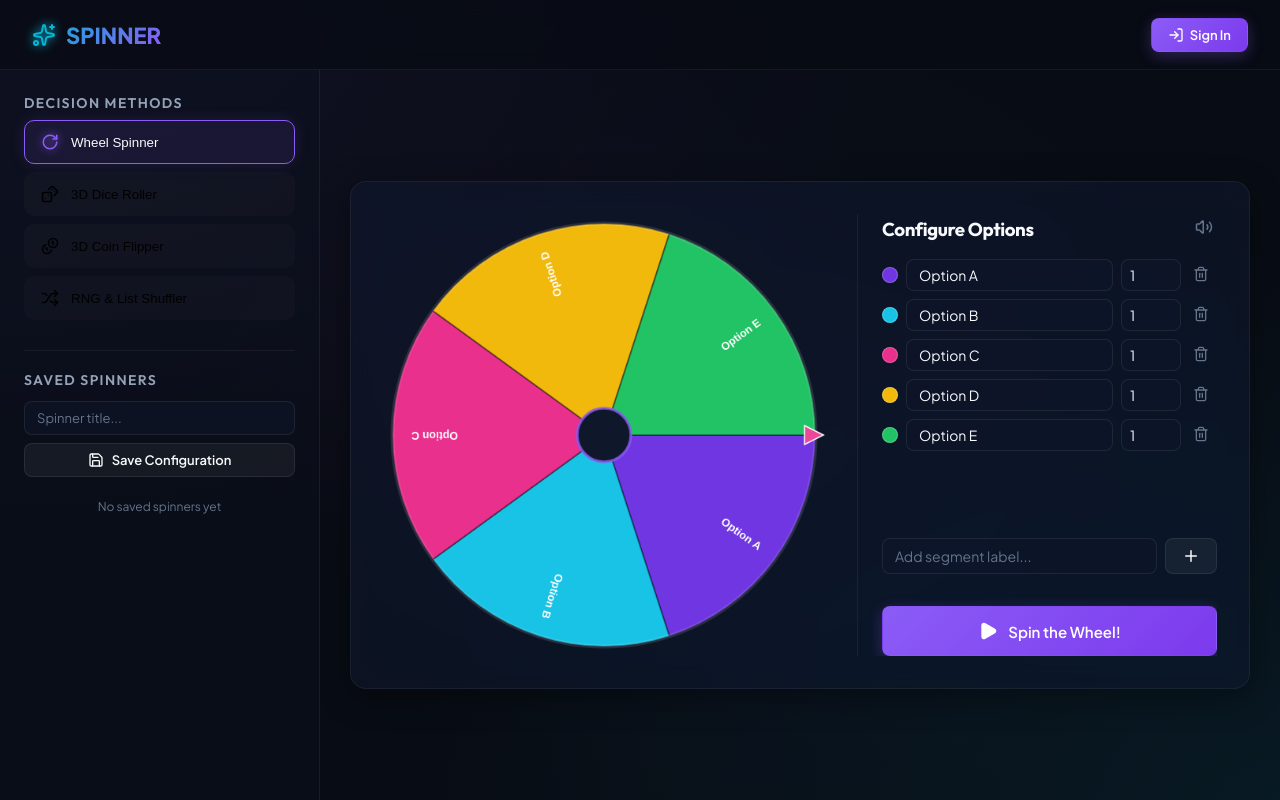
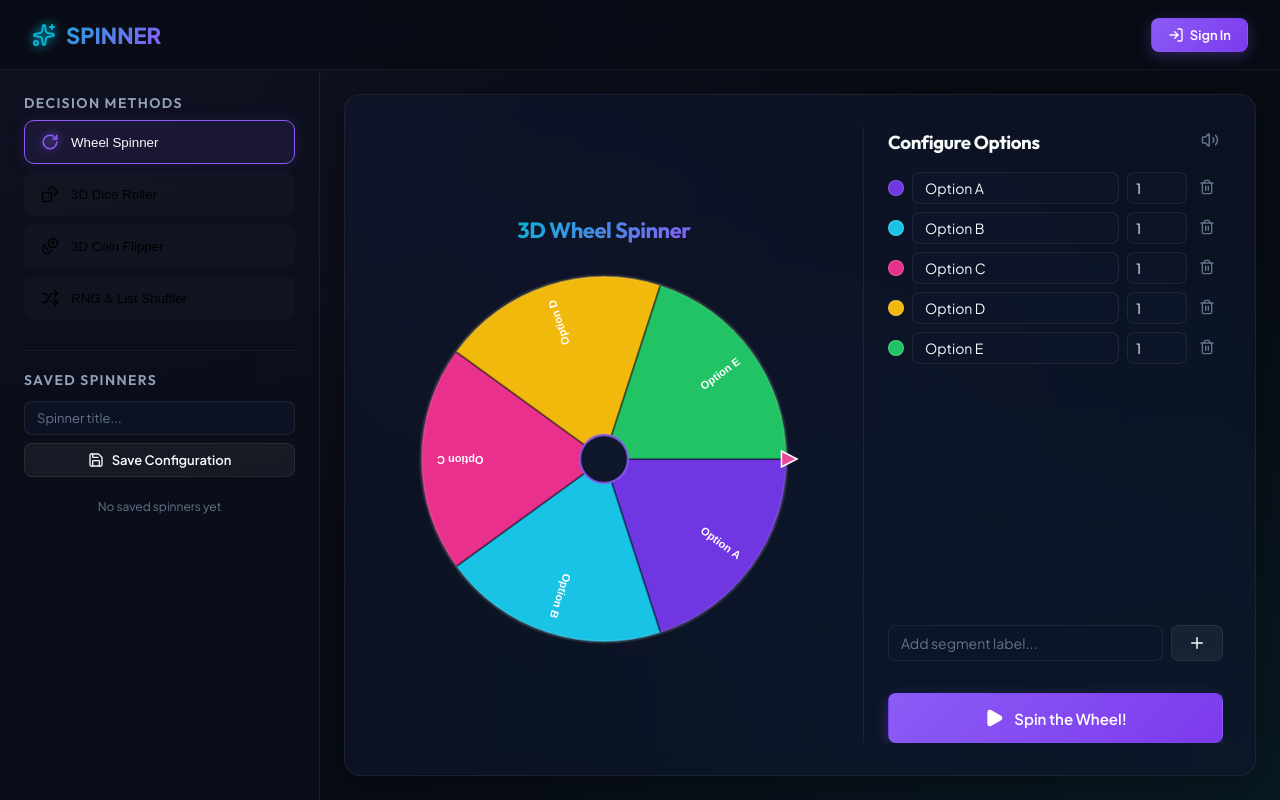
Before and after one commit to alexmaisa/spinner, a React (Vite) app in the folder frontend/: page / in a window 1280 px wide. Built offline with nearby package versions, Linux system fonts and the light colour scheme.

Commit message:
style(frontend): align Wheel Spinner layout padding, margins, and center vertical positioning with 3D Dice Roller

```diff
--- a/frontend/src/App.tsx
+++ b/frontend/src/App.tsx
@@ -34,11 +34,22 @@ const WS_BASE = window.location.origin.includes('localhost') || window.location.
   : (window.location.protocol === 'https:' ? 'wss://' : 'ws://') + window.location.host;
 
 export default function App() {
+  const [isMobile, setIsMobile] = useState(window.innerWidth <= 992);
+
+  useEffect(() => {
+    const handleWindowResize = () => {
+      setIsMobile(window.innerWidth <= 992);
+    };
+    window.addEventListener('resize', handleWindowResize);
+    return () => window.removeEventListener('resize', handleWindowResize);
+  }, []);
+
   // Navigation & Authentication states
   const [activeTab, setActiveTab] = useState<'wheel' | 'dice' | 'coin' | 'extra'>('wheel');
   const [token, setToken] = useState<string | null>(localStorage.getItem('spinner_token'));
   const [username, setUsername] = useState<string | null>(localStorage.getItem('spinner_username'));
   const [showAuthModal, setShowAuthModal] = useState(false);
+
 
   // Spinner Segment state
   const [wheelSegments, setWheelSegments] = useState<WheelSegment[]>([
@@ -592,7 +603,7 @@ export default function App() {
         {/* Playing Arena Pane */}
         <main className="arena">
           {activeTab === 'wheel' && (
-            <div style={{ display: 'flex', flexDirection: 'column', gap: '20px', width: '100%', maxWidth: '900px' }}>
+            <div style={{ display: 'flex', flexDirection: 'column', gap: '20px', width: '100%', maxWidth: '1280px', height: isMobile ? 'auto' : '100%', minHeight: 0 }}>
               {/* Multiplayer Banner Header */}
               {isMultiplayerMode && (
                 <div className="pulse-glow glass-panel" style={{
--- a/frontend/src/components/WheelSpinner.tsx
+++ b/frontend/src/components/WheelSpinner.tsx
@@ -181,33 +181,59 @@ export const WheelSpinner: React.FC<WheelSpinnerProps> = ({
     setSegments(updated);
   };
 
-  // Render the Wheel on Canvas
+  const [isMobile, setIsMobile] = useState(window.innerWidth <= 992);
+  const [wheelSize, setWheelSize] = useState(560);
+  const containerRef = useRef<HTMLDivElement | null>(null);
+  const wheelSizeRef = useRef(560);
+
   useEffect(() => {
-    const canvas = canvasRef.current;
-    if (!canvas) return;
+    const handleWindowResize = () => {
+      setIsMobile(window.innerWidth <= 992);
+    };
+    window.addEventListener('resize', handleWindowResize);
+    return () => window.removeEventListener('resize', handleWindowResize);
+  }, []);
 
-    const ctx = canvas.getContext('2d');
-    if (!ctx) return;
+  useEffect(() => {
+    wheelSizeRef.current = wheelSize;
+  }, [wheelSize]);
 
-    const dpr = window.devicePixelRatio || 1;
-    const size = 560;
-    canvas.width = size * dpr;
-    canvas.height = size * dpr;
-    canvas.style.width = `${size}px`;
-    canvas.style.height = `${size}px`;
-    canvas.style.maxWidth = '100%';
-    canvas.style.height = 'auto';
-    ctx.scale(dpr, dpr);
+  useEffect(() => {
+    const container = containerRef.current;
+    if (!container) return;
 
+    const handleResize = () => {
+      const width = container.clientWidth;
+      const height = container.clientHeight;
+
+      // Symmetrical 32px padding on all sides (total 64px)
+      // Account for 50px of title height inside visualizer pane
+      const padding = 64;
+      const titleHeight = 50;
+      const newSize = Math.max(280, Math.min(width, height - titleHeight) - padding);
+      setWheelSize(newSize);
+    };
+
+    handleResize();
+
+    const observer = new ResizeObserver(handleResize);
+    observer.observe(container);
+
+    return () => {
+      observer.disconnect();
+    };
+  }, []);
+
+
+  const drawWheelFrame = (ctx: CanvasRenderingContext2D, size: number, angle: number) => {
     const radius = size / 2;
     const cx = radius;
     const cy = radius;
 
-    const drawWheel = () => {
     ctx.clearRect(0, 0, size, size);
 
     const totalWeight = segments.reduce((sum, s) => sum + s.weight, 0);
-      let currentAngle = angleRef.current;
+    let currentAngle = angle;
 
     // Draw segments
     segments.forEach((seg) => {
@@ -234,12 +260,14 @@ export const WheelSpinner: React.FC<WheelSpinnerProps> = ({
       ctx.textAlign = 'right';
       ctx.textBaseline = 'middle';
       ctx.fillStyle = '#ffffff';
-        ctx.font = 'bold 14px "Plus Jakarta Sans", sans-serif';
+      const fontSize = Math.max(11, Math.min(15, Math.round(size / 38)));
+      ctx.font = `bold ${fontSize}px "Plus Jakarta Sans", sans-serif`;
 
       // Clip labels if too long
       let label = seg.label;
-        if (label.length > 24) label = label.substring(0, 22) + '...';
-        ctx.fillText(label, radius - 36, 0);
+      const maxLabelLength = Math.max(12, Math.min(24, Math.round(size / 22)));
+      if (label.length > maxLabelLength) label = label.substring(0, maxLabelLength - 2) + '...';
+      ctx.fillText(label, radius - Math.max(28, size * 0.06), 0);
       ctx.restore();
 
       currentAngle += sliceAngle;
@@ -247,26 +275,27 @@ export const WheelSpinner: React.FC<WheelSpinnerProps> = ({
 
     // Draw inner glowing center circle
     ctx.beginPath();
-      ctx.arc(cx, cy, 34, 0, 2 * Math.PI);
+    const innerRadius = Math.max(24, Math.min(36, size * 0.06));
+    ctx.arc(cx, cy, innerRadius, 0, 2 * Math.PI);
     ctx.closePath();
     ctx.fillStyle = '#0f172a';
     ctx.fill();
     ctx.strokeStyle = 'rgba(139, 92, 246, 0.8)';
-      ctx.lineWidth = 3.5;
+    ctx.lineWidth = Math.max(2, size * 0.006);
     ctx.stroke();
 
     // Outer gold decorative border ring
     ctx.beginPath();
     ctx.arc(cx, cy, radius - 12, 0, 2 * Math.PI);
     ctx.strokeStyle = 'rgba(255, 255, 255, 0.12)';
-      ctx.lineWidth = 5;
+    ctx.lineWidth = Math.max(3, size * 0.009);
     ctx.stroke();
 
     // Draw Indicator Needle (at 0 degrees / Right side)
     ctx.beginPath();
     ctx.moveTo(size - 2, cy);
-      ctx.lineTo(size - 26, cy - 12);
-      ctx.lineTo(size - 26, cy + 12);
+    ctx.lineTo(size - Math.max(16, size * 0.045), cy - Math.max(8, size * 0.02));
+    ctx.lineTo(size - Math.max(16, size * 0.045), cy + Math.max(8, size * 0.02));
     ctx.closePath();
     ctx.fillStyle = '#ec4899';
     ctx.fill();
@@ -275,8 +304,26 @@ export const WheelSpinner: React.FC<WheelSpinnerProps> = ({
     ctx.stroke();
   };
 
-    drawWheel();
-  }, [segments]);
+  // Render the Wheel on Canvas
+  useEffect(() => {
+    const canvas = canvasRef.current;
+    if (!canvas) return;
+
+    const ctx = canvas.getContext('2d');
+    if (!ctx) return;
+
+    const dpr = window.devicePixelRatio || 1;
+    const size = wheelSize;
+    canvas.width = size * dpr;
+    canvas.height = size * dpr;
+    canvas.style.width = `${size}px`;
+    canvas.style.height = `${size}px`;
+    canvas.style.maxWidth = '100%';
+    canvas.style.height = 'auto';
+    ctx.scale(dpr, dpr);
+
+    drawWheelFrame(ctx, size, angleRef.current);
+  }, [segments, wheelSize]);
 
   // Decoupled Physics Spin Loop
   const spin = () => {
@@ -345,70 +392,8 @@ export const WheelSpinner: React.FC<WheelSpinnerProps> = ({
       if (canvas) {
         const ctx = canvas.getContext('2d');
         if (ctx) {
-          const size = 560;
-          const radius = size / 2;
-          const cx = radius;
-          const cy = radius;
-          ctx.clearRect(0, 0, size, size);
-
-          let currentAngle = angleRef.current;
-
-          // Redraw everything
-          segments.forEach((seg) => {
-            const sliceAngle = (seg.weight / totalWeight) * 2 * Math.PI;
-
-            ctx.beginPath();
-            ctx.moveTo(cx, cy);
-            ctx.arc(cx, cy, radius - 12, currentAngle, currentAngle + sliceAngle);
-            ctx.closePath();
-            ctx.fillStyle = seg.color;
-            ctx.fill();
-            ctx.strokeStyle = 'rgba(8, 12, 20, 0.4)';
-            ctx.lineWidth = 2;
-            ctx.stroke();
-
-            ctx.save();
-            ctx.translate(cx, cy);
-            ctx.rotate(currentAngle + sliceAngle / 2);
-            ctx.textAlign = 'right';
-            ctx.textBaseline = 'middle';
-            ctx.fillStyle = '#ffffff';
-            ctx.font = 'bold 14px "Plus Jakarta Sans", sans-serif';
-            let label = seg.label;
-            if (label.length > 24) label = label.substring(0, 22) + '...';
-            ctx.fillText(label, radius - 36, 0);
-            ctx.restore();
-
-            currentAngle += sliceAngle;
-          });
-
-          // Inner circle
-          ctx.beginPath();
-          ctx.arc(cx, cy, 34, 0, 2 * Math.PI);
-          ctx.fillStyle = '#0f172a';
-          ctx.fill();
-          ctx.strokeStyle = 'rgba(139, 92, 246, 0.8)';
-          ctx.lineWidth = 3.5;
-          ctx.stroke();
-
-          // Outer border
-          ctx.beginPath();
-          ctx.arc(cx, cy, radius - 12, 0, 2 * Math.PI);
-          ctx.strokeStyle = 'rgba(255, 255, 255, 0.12)';
-          ctx.lineWidth = 5;
-          ctx.stroke();
-
-          // Needle
-          ctx.beginPath();
-          ctx.moveTo(size - 2, cy);
-          ctx.lineTo(size - 26, cy - 12);
-          ctx.lineTo(size - 26, cy + 12);
-          ctx.closePath();
-          ctx.fillStyle = '#ec4899';
-          ctx.fill();
-          ctx.strokeStyle = '#ffffff';
-          ctx.lineWidth = 1.5;
-          ctx.stroke();
+          const size = wheelSizeRef.current;
+          drawWheelFrame(ctx, size, angleRef.current);
         }
       }
 
@@ -456,9 +441,20 @@ export const WheelSpinner: React.FC<WheelSpinnerProps> = ({
   };
 
   return (
-    <div className="arena-card glass-panel">
+    <div className="arena-card glass-panel" style={isMobile ? { width: '100%' } : { height: '100%', width: '100%', minHeight: 0, flex: 1 }}>
       {/* Visual Canvas Pane */}
-      <div className="visualizer-pane">
+      <div ref={containerRef} className="visualizer-pane">
+        <h3 style={{
+          marginBottom: '20px',
+          background: 'linear-gradient(135deg, var(--neon-cyan), var(--neon-purple))',
+          WebkitBackgroundClip: 'text',
+          WebkitTextFillColor: 'transparent',
+          fontSize: '22px',
+          fontWeight: 'bold',
+          textAlign: 'center'
+        }}>
+          3D Wheel Spinner
+        </h3>
         <canvas ref={canvasRef} />
 
         {/* Glowing Indicator for Spin Winner */}
@@ -478,6 +474,7 @@ export const WheelSpinner: React.FC<WheelSpinnerProps> = ({
           </div>
         )}
       </div>
+
 
       {/* Configurations panel */}
       <div className="config-pane">
```
Lines whose indentation alone changed are shown as unchanged.
